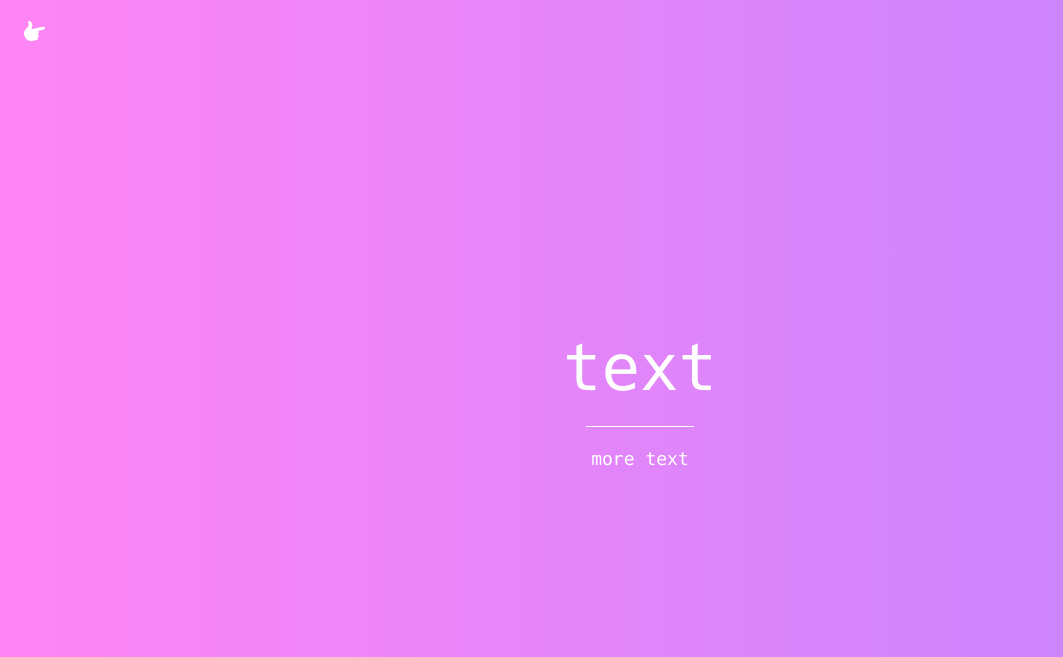
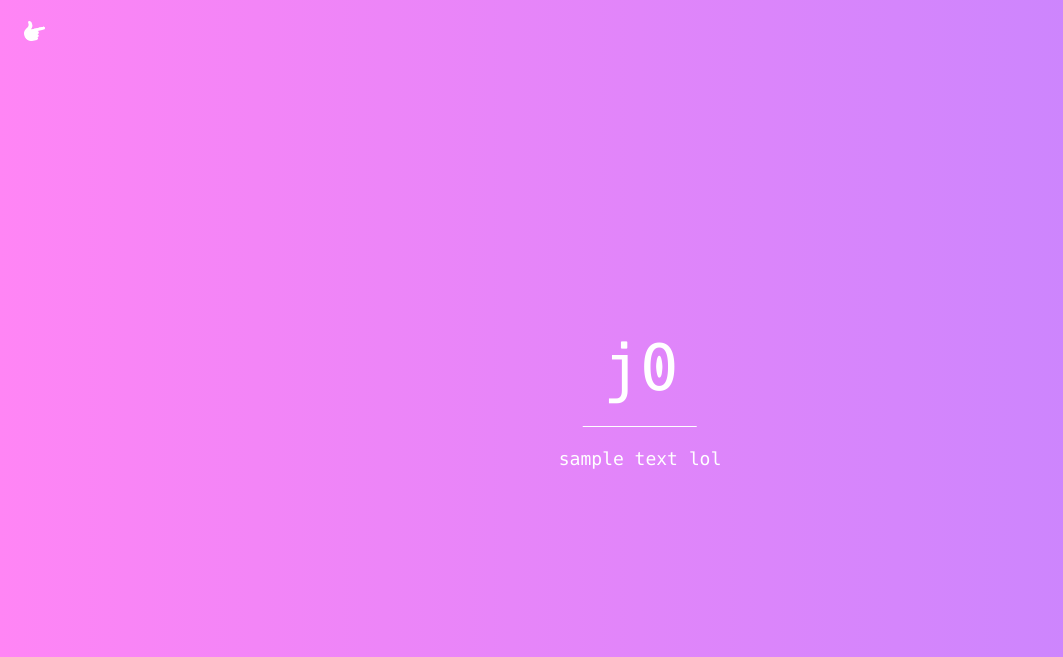
Before and after one commit to lunaisnotaboy/home, a plain HTML site: page biopage/index.html in a window 1280 px wide. Shown: the top 657 px of the page, without its empty margins (0-1063 px from the left). Drawn offline with nearby package versions, Linux system fonts and the light colour scheme.

Commit message:
Update index.html

```diff
--- a/biopage/index.html
+++ b/biopage/index.html
@@ -32,9 +32,9 @@
 					<img src="screenshot.png" alt="jo" height="20">
 			</div>
 			<div class="w3-display-middle">
-				<h1 class="w3-jumbo w3-animate-top">text</h1>
+				<h1 class="w3-jumbo w3-animate-top w3-center">j0</h1>
 				<hr class="w3-border-white" style="margin:auto;width:70%">
-				<p class="w3-large w3-center">more text</p>
+				<p class="w3-large w3-center">sample text lol</p>
 			</div>
 			<div class="w3-display-bottomleft w3-padding-large">
 				<img src="discord.png" alt="Discord:" height="16"> joo#2111
```
